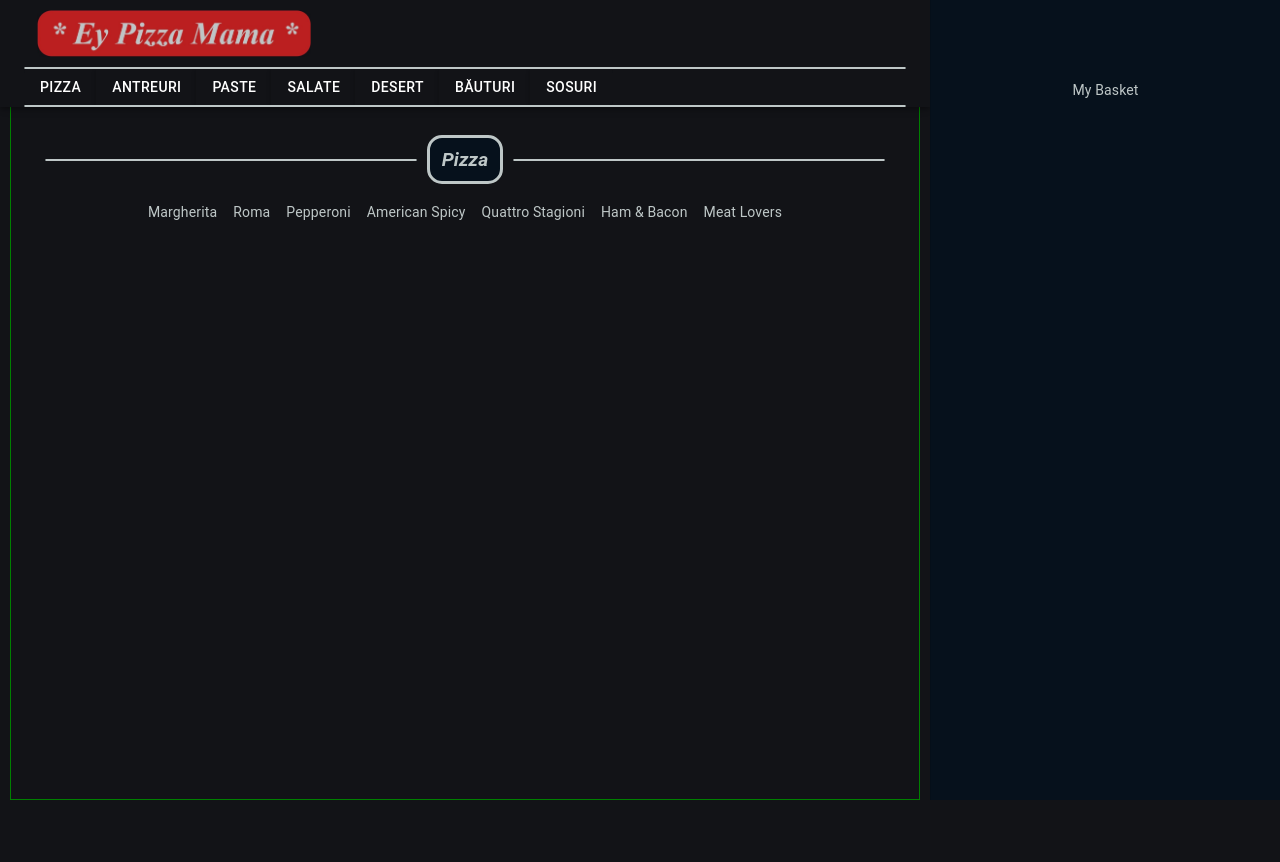
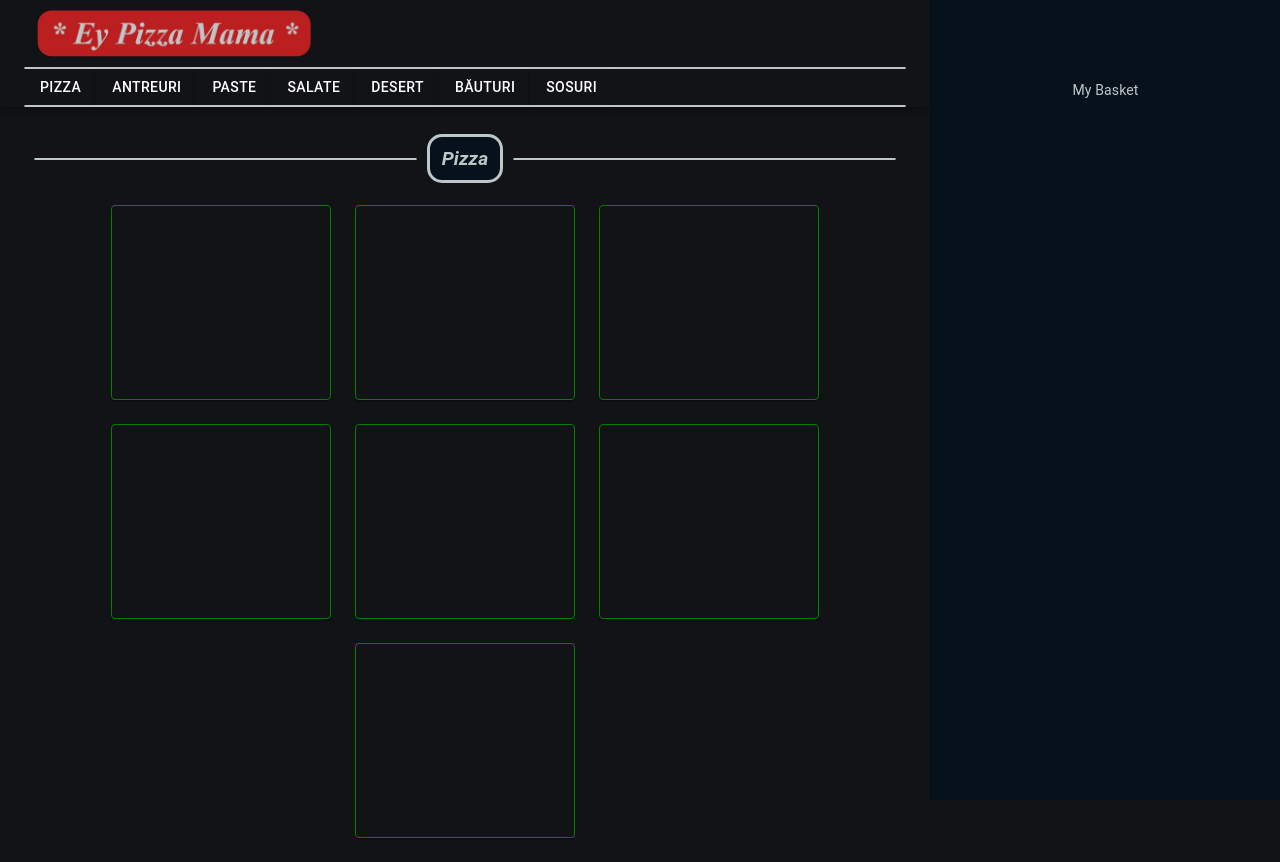
Before and after one commit to TheAncientOwl/pizza-website, a React (Create React App) app: page / in a window 1280 px wide. Before the commit the page ends 800 px from the top, so only its background shows below. Built offline with nearby package versions, Linux system fonts and the light colour scheme.

Commit message:
Added products grid + boxes.

```diff
--- a/src/components/products/ProductCard.jsx
+++ b/src/components/products/ProductCard.jsx
@@ -1,7 +1,33 @@
+import { makeStyles, Paper } from '@material-ui/core';
 import PropTypes from 'prop-types';
 
+const useStyles = makeStyles(theme => ({
+  paper: {
+    background: theme.palette.background.default,
+    [theme.breakpoints.down('sm')]: {
+      backgroundColor: 'red',
+    },
+
+    borderStyle: 'solid',
+    borderWidth: '0.5px',
+    borderColor: 'green',
+
+    height: '195px',
+    width: '220px',
+
+    //height: '140px',
+    //width: '165px',
+  },
+}));
+
 export default function ProductCard({ product }) {
-  return <span>{product.summary}</span>;
+  // const { img, alt, summary, details, price } = product;
+  const { summary } = product;
+  console.log(summary);
+
+  const classes = useStyles();
+
+  return <Paper className={classes.paper}></Paper>;
 }
 
 ProductCard.propTypes = {
--- a/src/components/products/ProductsContainer.jsx
+++ b/src/components/products/ProductsContainer.jsx
@@ -7,13 +7,7 @@ const useStyles = makeStyles(theme => ({
     flexGrow: 1,
     padding: theme.spacing(3),
 
-    marginLeft: '10px',
-    marginRight: '10px',
     minHeight: '100vh',
-
-    borderStyle: 'solid',
-    borderColor: 'green',
-    borderWidth: '0.5px',
   },
 }));
 
--- a/src/components/products/ProductsGrid.jsx
+++ b/src/components/products/ProductsGrid.jsx
@@ -12,7 +12,7 @@ const useStyles = makeStyles({
 export default function ProductsGrid({ products }) {
   const classes = useStyles();
   return (
-    <Grid container justify='center' spacing={2} className={classes.grid}>
+    <Grid container justify='center' spacing={3} className={classes.grid}>
       {products.map((product, index) => (
         <Grid item key={index}>
           <ProductCard product={product} />
```
